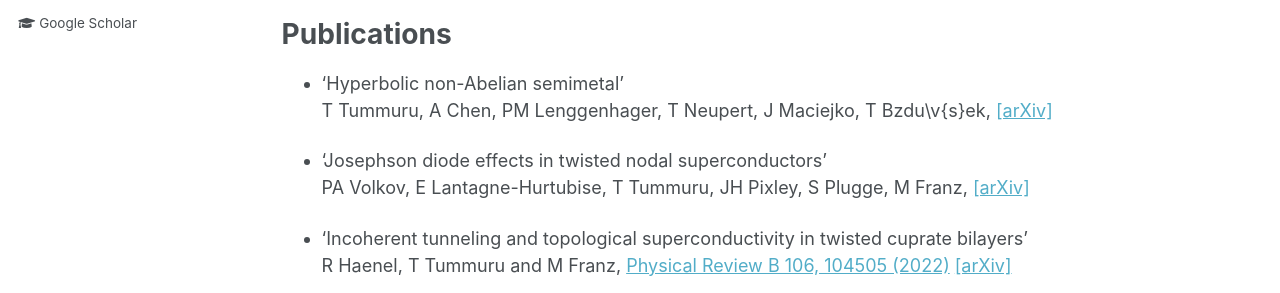
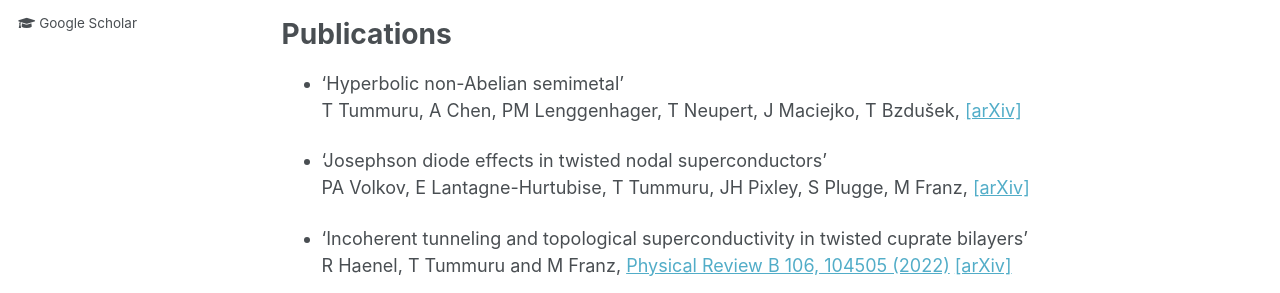
Before and after one commit to ttummuru/ttummuru.github.io, a Jekyll site: the page built from _pages/research.md, in a window 1280 px wide and 900 px high. Shown: the part 432-725 px from the top of the window. Built offline with Jekyll 4.4.1, drawn with Linux system fonts in a browser that asks for light colours.

Commit message:
Update research.md

```diff
--- a/_pages/research.md
+++ b/_pages/research.md
@@ -14,7 +14,7 @@ Publications
 ======
 
 * ‘Hyperbolic non-Abelian semimetal’ \
-T Tummuru, A Chen, PM Lenggenhager, T Neupert, J Maciejko, T Bzdu\v{s}ek, [[arXiv]](https://arxiv.org/abs/2307.09876)
+T Tummuru, A Chen, PM Lenggenhager, T Neupert, J Maciejko, T Bzdušek, [[arXiv]](https://arxiv.org/abs/2307.09876)
 
 * ‘Josephson diode effects in twisted nodal superconductors’ \
 PA Volkov, E Lantagne-Hurtubise, T Tummuru, JH Pixley, S Plugge, M Franz, [[arXiv]](https://arxiv.org/abs/2307.01261)
```
